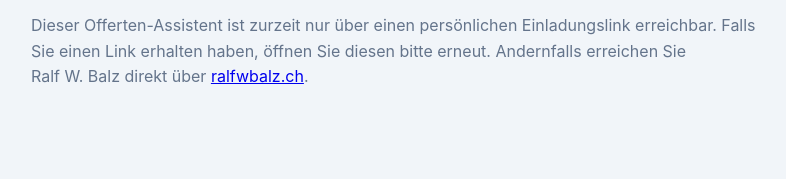
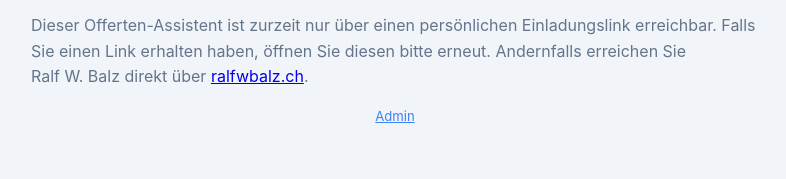
Before and after one commit to plebsapps/Offerten-Assistent-offerte.ralfwbalz.ch, a FastAPI app: template templates/einladung.html in a window 1280 px wide. Shown: the part 121-300 px from the top of the page, without its empty margins (245-1031 px from the left). Run offline with FastAPI, Linux system fonts and the light colour scheme; the template is opened without the code that fills it, so the values that code supplies are empty; parts of the project's set-up code (start-up, migrations or seed data) failed here and were passed over.

Commit message:
Admin-Link in Fußzeile von Start- und Einladungsseite
Co-Authored-By: Claude Opus 4.8 <noreply@anthropic.com>

```diff
--- a/templates/einladung.html
+++ b/templates/einladung.html
@@ -23,6 +23,10 @@
         <a href="https://ralfwbalz.ch">ralfwbalz.ch</a>.
       </p>
     </section>
+
+    <p class="legal">
+      <a href="/admin/login">Admin</a>
+    </p>
   </main>
 </body>
 </html>
--- a/templates/index.html
+++ b/templates/index.html
@@ -49,6 +49,7 @@
     <p class="legal">
       Mit der Nutzung stimmen Sie der Verarbeitung Ihrer Angaben zur Offerten-Erstellung zu.
       Siehe <a href="/impressum">Datenschutz &amp; Impressum</a>.
+      <span class="legal-sep">·</span> <a href="/admin/login">Admin</a>
     </p>
   </main>
 
```
